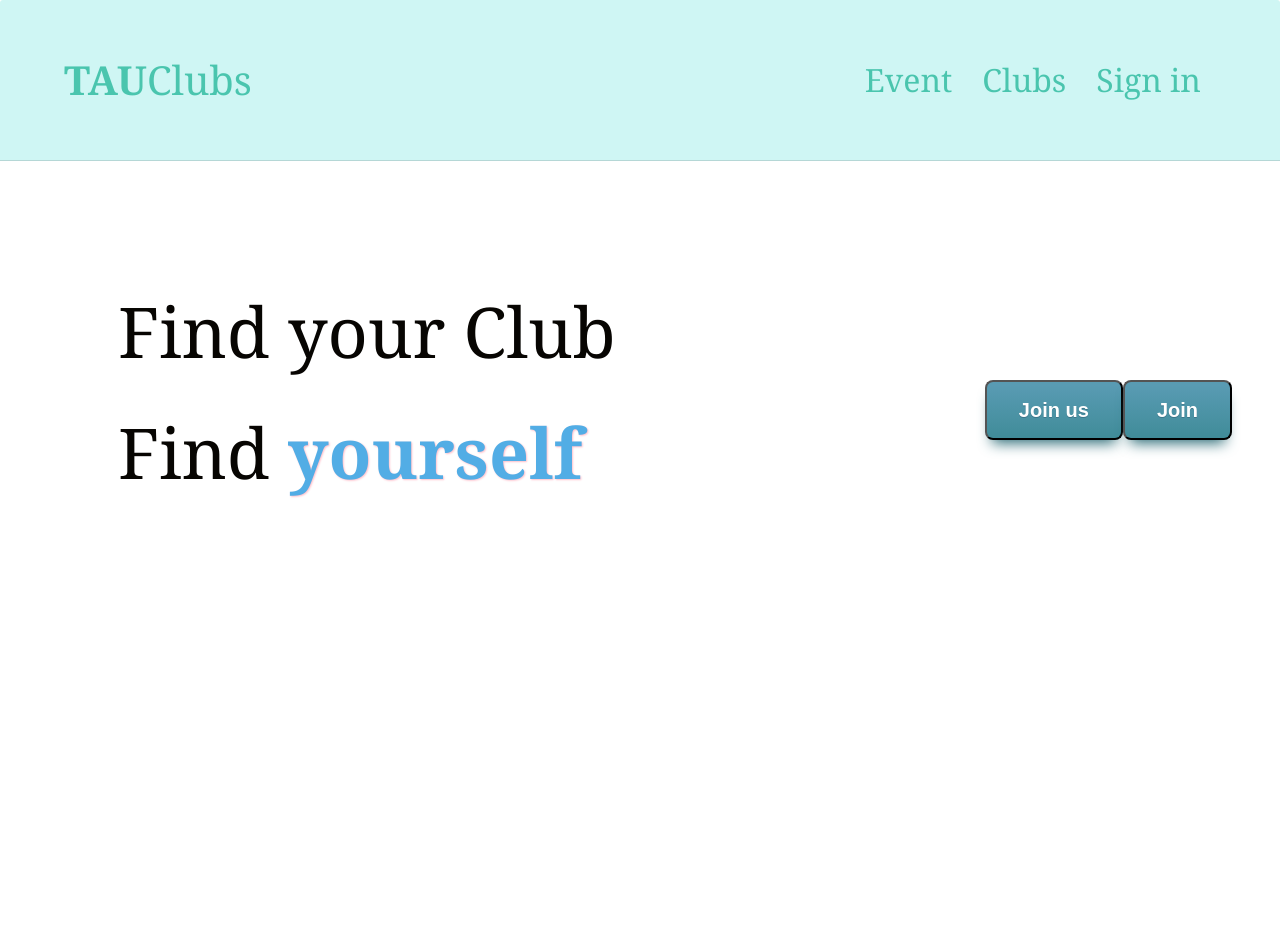
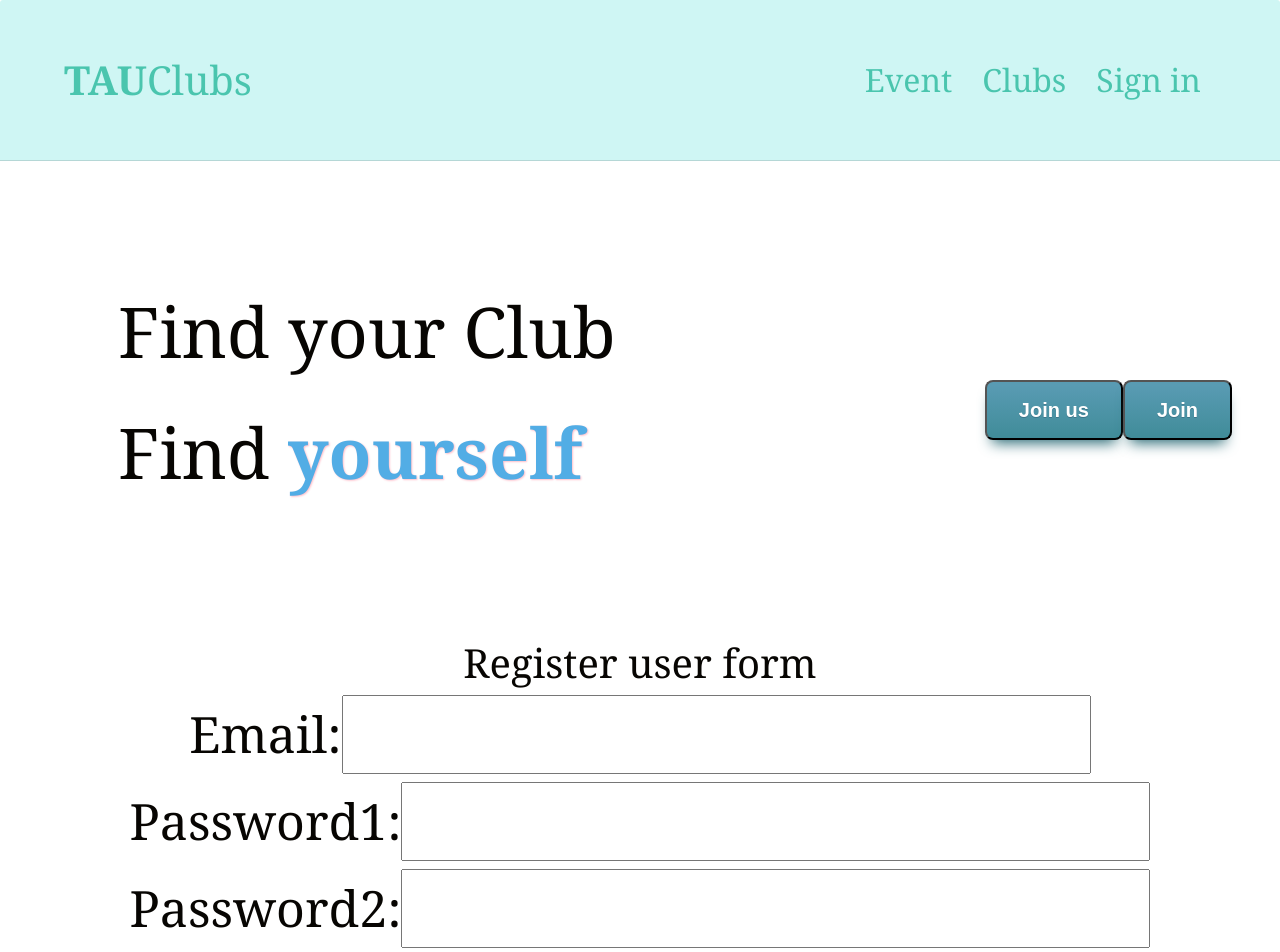
Before and after one commit to egecagdas/INF303-WS22_TAUClubs-Frontend, a React (Create React App) app in the folder tauclubs/: page / in a window 1280 px wide. Shown: the top 952 px of the page. Before the commit the page ends 800 px from the top, so only its background shows below. Built offline with nearby package versions, Linux system fonts and the light colour scheme.

Commit message:
Register rearranged

```diff
--- a/tauclubs/src/components/register.js
+++ b/tauclubs/src/components/register.js
@@ -1,6 +1,7 @@
+import React, { Component } from "react";
 class Register extends Component {
   state = {
-    credentials: { username: "", password: "" },
+    credentials: { email: "", password1: "", password2: "" },
   };
 
   register = (event) => {
@@ -11,7 +12,7 @@ class Register extends Component {
     })
       .then((data) => data.json())
       .then((data) => {
-        console.log(data.token);
+        console.log(this.state.credentials);
       })
       .catch((error) => console.error(error));
   };
@@ -27,21 +28,31 @@ class Register extends Component {
         <h1>Register user form</h1>
 
         <label>
-          Username:
+          Email:
           <input
             type="text"
-            name="username"
-            value={this.state.credentials.username}
+            name="email"
+            value={this.state.credentials.email}
             onChange={this.inputChanged}
           />
         </label>
         <br />
         <label>
-          Password:
+          Password1:
           <input
             type="password"
-            name="password"
-            value={this.state.credentials.password}
+            name="password1"
+            value={this.state.credentials.password1}
+            onChange={this.inputChanged}
+          />
+        </label>
+        <br />
+        <label>
+          Password2:
+          <input
+            type="password"
+            name="password2"
+            value={this.state.credentials.password2}
             onChange={this.inputChanged}
           />
         </label>
--- a/tauclubs/src/page/Home.js
+++ b/tauclubs/src/page/Home.js
@@ -6,6 +6,7 @@ import Navbar from "../components/Navbar";
 import Button from "@mui/material/Button";
 import BottomNavigation from "../components/BottomNavigation";
 import Login from "../components/login";
+import Register from "../components/register";
 
 const Home = () => {
   //const test = 34;
@@ -55,6 +56,7 @@ const Home = () => {
             <button className="myButton">Join </button>
           </div>
         </div>
+        <Register />
       </header>
     </div>
   );
```
